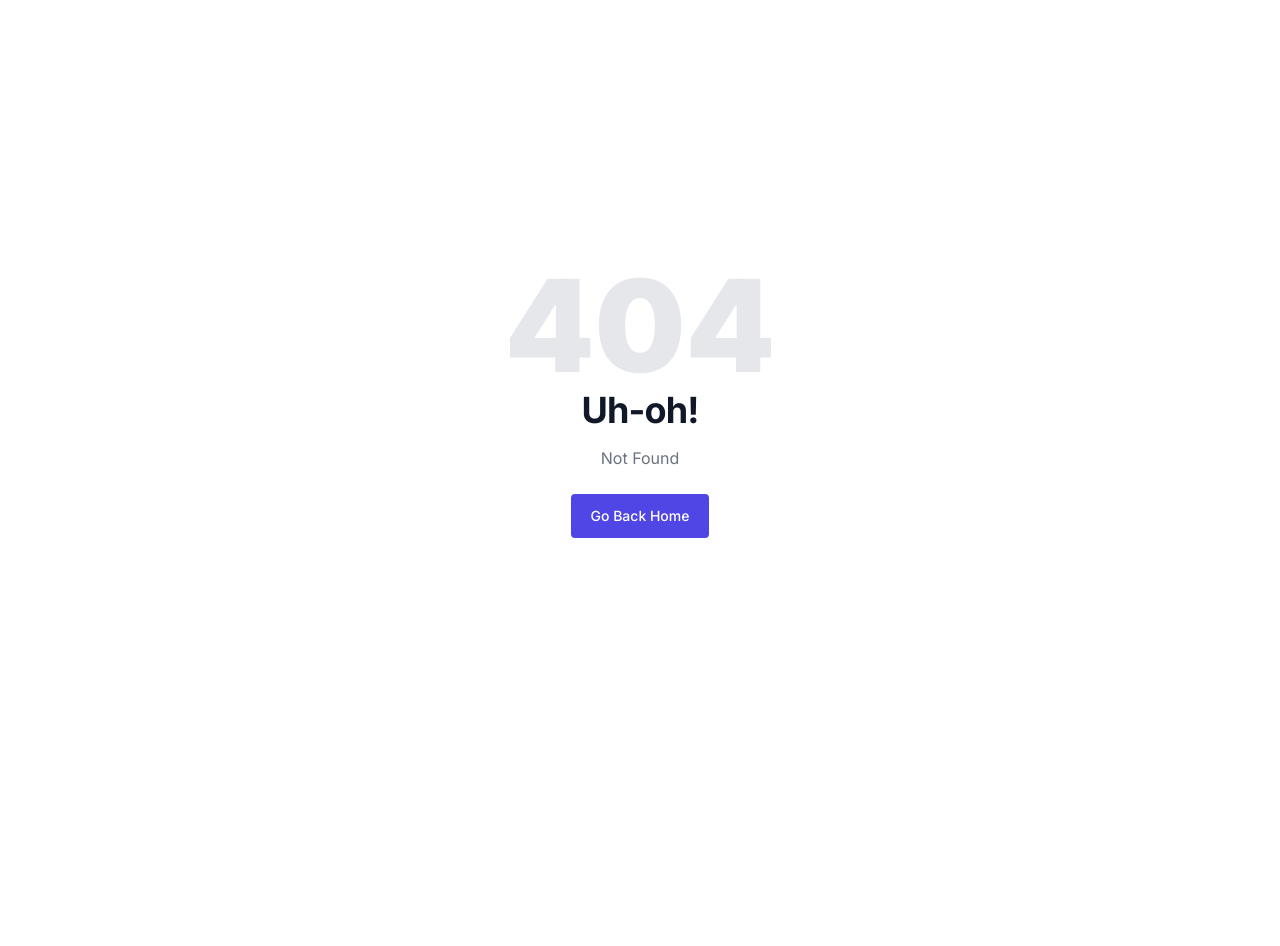
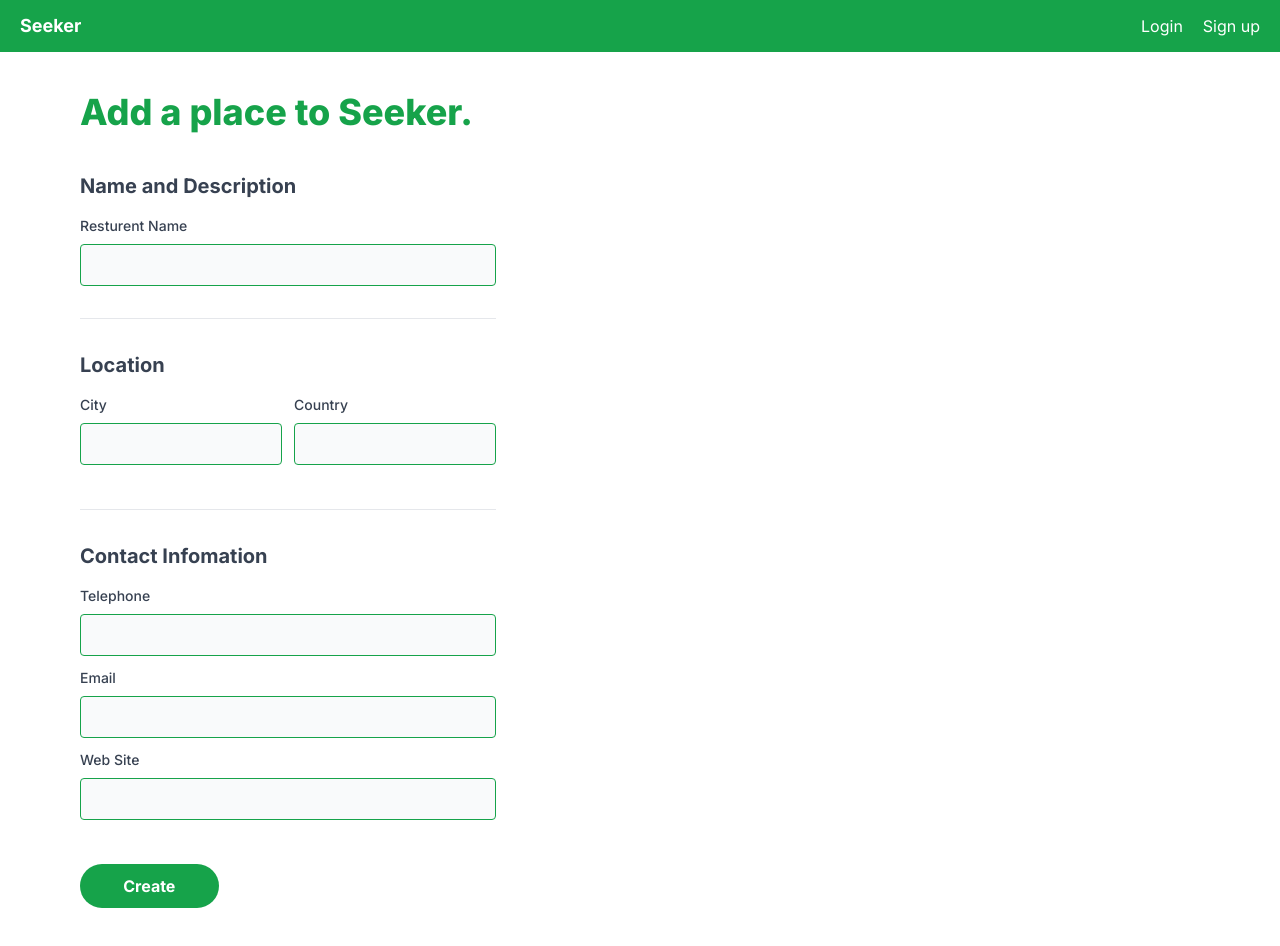
Before and after one commit to ReshanCSX/CS50W-Project5-Capstone, a React (Vite) app in the folder Frontend/: page /create in a window 1280 px wide. Before the commit this address had no page. Before the commit the page ends 800 px from the top, so only its background shows below. Built offline with nearby package versions, Linux system fonts and the light colour scheme.

Commit message:
Frontend for createLising

```diff
--- /dev/null
+++ b/Frontend/src/components/CreateListing/CreateListingPage.jsx
@@ -0,0 +1,135 @@
+import { useState } from "react"
+import TextField from "./TextField"
+import axios from "axios"
+
+export default function CreateListing(){
+
+    const URL = "http://127.0.0.1:8000"
+
+    const [formData, setFormData] = useState({
+        name : '',
+        city : '',
+        country : '',
+        telephone : '',
+        email : '',
+        website : '',
+    })
+
+    const handleChange = (event) => {
+        const {name, value} = event.target
+        setFormData({...formData, [name]:value})
+    }
+
+    const handleSubmit = async (event) => {
+        event.preventDefault()
+        try{
+            const response = await axios.post(`${URL}/createlisting`, {
+
+                headers: {
+                  'Content-Type': 'application/json',
+                },
+
+                data: {
+                  name: formData.name,
+                  city: formData.city,
+                  country: formData.country,
+                  telephone: formData.telephone,
+                  email: formData.email,
+                  website: formData.website,
+                },
+            });
+
+        console.log('Response data:', response.data);
+
+        }
+        catch(error){
+            console.log(error)
+        }
+    }
+
+
+    return(
+        <section className="px-5 py-10 md:px-20 lg:max-w-xl">
+            <div>
+                <h1 className="text-green-600 text-4xl font-extrabold mb-6">Add a place to Seeker.</h1>
+            </div>
+
+            <div>
+
+                <form onSubmit={handleSubmit}>
+                    <fieldset>
+                        <div>
+                            <h1 className="text-xl my-4 font-bold text-gray-700">Name and Description</h1>
+                            <TextField
+                                name="name"
+                                label="Resturent Name"
+                                required={true}
+                                handleChange={handleChange}
+                                value={formData}
+                            />
+                        </div>
+
+                        <hr className="my-8"/>
+
+                        <div>
+                            <h1 className="text-xl my-4 font-bold text-gray-700">Location</h1>
+                            <div className="md:grid md:grid-cols-2 md:gap-3">
+                            <TextField
+                                name="city"
+                                label="City"
+                                required={true}
+                                handleChange={handleChange}
+                                value={formData}
+                            />
+
+                            <TextField
+                                name="country"
+                                label="Country"
+                                required={true}
+                                handleChange={handleChange}
+                                value={formData}
+                            />
+                            </div>
+                        </div>
+
+                        <hr className="my-8"/>
+
+                        <div>
+                            <h1 className="text-xl my-4 font-bold text-gray-700">Contact Infomation</h1>
+                            <TextField
+                                name="telephone"
+                                label="Telephone"
+                                type="number"
+                                handleChange={handleChange}
+                                value={formData}
+                            />
+
+                            <TextField
+                                name="email"
+                                label="Email"
+                                type="email"
+                                handleChange={handleChange}
+                                value={formData}
+                            />
+
+                            <TextField
+                                name="website"
+                                label="Web Site"
+                                handleChange={handleChange}
+                                value={formData}
+                            />
+                        </div>
+
+                    </fieldset>
+
+                    <div className="mt-8">
+                        <button
+                            className="w-full sm:w-1/3 rounded-full py-2.5 font-bold bg-green-600 hover:bg-green-700 text-white">Create</button>
+                    </div>
+                </form>
+
+            </div>
+
+        </section>
+    )
+}
--- /dev/null
+++ b/Frontend/src/components/CreateListing/TextField.jsx
@@ -0,0 +1,19 @@
+export default function TextField(props){
+
+    const {name, type, label, required, handleChange, value} = props
+
+    return(
+        <div className="mb-3">
+            <label htmlFor={name} className="block mb-2 text-sm font-medium text-gray-700">{label}</label>
+            <input
+                type={type || "text"}
+                name={name}
+                value={value[name]}
+                onChange={handleChange}
+                id={name}
+                className="w-full bg-gray-50 border border-green-600 text-gray-900 text-sm rounded p-2.5 focus:outline-green-700"
+                required={required ? true : false}
+            />
+        </div>
+    )
+}
--- a/Frontend/src/components/SearchPage/SearchPage.jsx
+++ b/Frontend/src/components/SearchPage/SearchPage.jsx
@@ -39,9 +39,9 @@ export default function Search(){
   return(
     <>
 
-      <section className="px-5 pt-5 lg:pl-20">
-        <div className="w-full md:w-3/4 flex justify-between items-center">
-          <h1 className="text-gray-600 text-xl font-light mb-6">
+      <section className="px-5 pt-10 md:pl-20">
+        <div className="w-full md:w-3/4">
+          <h1 className="text-gray-600 text-2xl font-bold mb-3">
             {searchQ
 
               ? `Results matching "${searchQ}"`
@@ -50,8 +50,8 @@ export default function Search(){
               }
           </h1>
           <div className="flex">
-            <h2 className="text-gray-600 text-base font-light mb-6">Is Seeker missing a place?</h2>
-            <Link to="/create" className="underline underline-offset-4 text-green-600 hover:text-green-700 ml-3">Add a place</Link>
+            <h2 className="text-gray-600 text-sm font-light mb-6">Is Seeker missing a place?</h2>
+            <Link to="/create" className="text-sm underline underline-offset-4 text-green-600 hover:text-green-700 ml-3">Add a place</Link>
           </div>
         </div>
       </section>
@@ -59,7 +59,7 @@ export default function Search(){
       { isLoading
 
         ? <Spinner />
-        : <section className="px-5 lg:pl-20">
+        : <section className="px-5 md:pl-20">
             {cards.length != 0 ? cards : <p className="text-center text-gray-600 py-5">No results found</p>}
           </section>
 
--- a/Frontend/src/main.jsx
+++ b/Frontend/src/main.jsx
@@ -5,6 +5,7 @@ import { createBrowserRouter, RouterProvider } from 'react-router-dom'
 import Root from './components/Root'
 import HomePage from './components/HomePage/HomePage'
 import Search from './components/SearchPage/SearchPage'
+import CreateListing from './components/CreateListing/CreateListingPage'
 
 import ErrorPage from './error-page'
 import './index.css'
@@ -23,6 +24,10 @@ const router = createBrowserRouter([
       path: "/search",
       element: <Search />
     },
+    {
+      path: "/create",
+      element: <CreateListing />
+    },
   ],
   },
 ])
```
